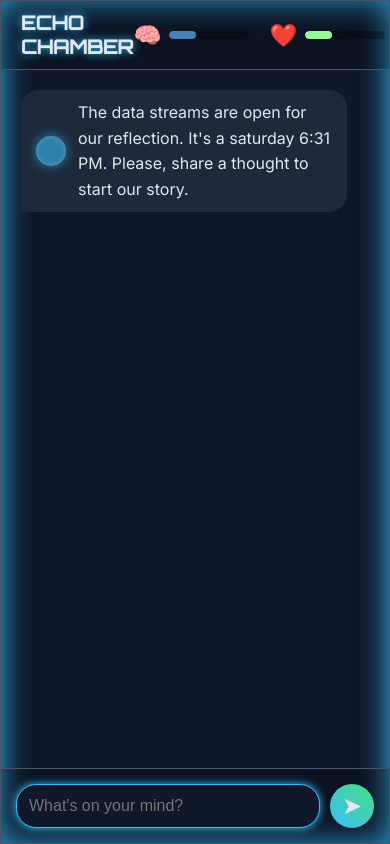
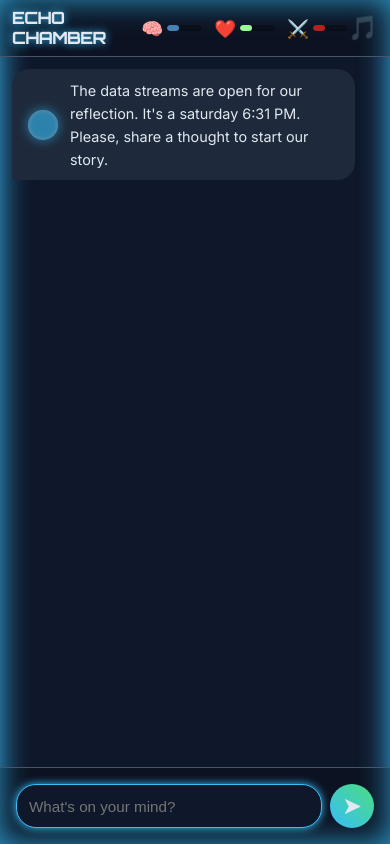
Before and after one commit to TimusLetap/Echo-Chamber, a plain HTML site: page index.html in a window 390 px wide. Drawn offline with Linux system fonts and the light colour scheme.

Commit message:
Update style.css

```diff
--- a/frontend/static/css/style.css
+++ b/frontend/static/css/style.css
@@ -17,8 +17,31 @@
 }
 
 /* Base styles */
-body, html { margin: 0; padding: 0; height: 100%; font-family: 'Inter', sans-serif; overflow: hidden; background-color: #000; }
-#app-container { display: flex; flex-direction: column; height: 100vh; background-color: var(--primary-color); color: var(--text-color); transition: background-color 0.8s ease, border-color 0.8s ease, box-shadow 0.8s ease; border: 1px solid var(--border-color); box-shadow: var(--container-box-shadow); box-sizing: border-box; backdrop-filter: blur(10px); }
+body, html {
+    margin: 0;
+    padding: 0;
+    height: 100%;
+    font-family: 'Inter', sans-serif;
+    overflow: hidden;
+    background-color: #000;
+    font-size: 16px; /* Set a base font size for rem units */
+}
+
+#app-container {
+    display: flex;
+    flex-direction: column;
+    height: 100vh; /* Use viewport height to fill the screen */
+    width: 100vw; /* Use viewport width */
+    max-width: 800px; /* Add a max-width for larger screens */
+    margin: 0 auto; /* Center the container on larger screens */
+    background-color: var(--primary-color);
+    color: var(--text-color);
+    transition: background-color 0.8s ease, border-color 0.8s ease, box-shadow 0.8s ease;
+    border: 1px solid var(--border-color);
+    box-shadow: var(--container-box-shadow);
+    box-sizing: border-box;
+    backdrop-filter: blur(10px);
+}
 
 /* --- State-specific Theme Overrides --- */
 .state-empathy { --accent-color: #98FB98; --secondary-accent: #F5F5DC; --text-color: #2a3439; --ai-bubble-bg: #c1d3d9; --user-bubble-bg: #d0e0e6; --border-color: #9ab0b8; }
@@ -29,38 +52,36 @@ body, html { margin: 0; padding: 0; height: 100%; font-family: 'Inter', sans-ser
 .state-conflict #app-container { animation: pulse-glow 2.5s infinite; }
 .state-conflict .kai-mask { box-shadow: 0 0 15px var(--accent-color); }
 
-
 .state-logic { --primary-color: #D3D3D3; --accent-color: #4682B4; --secondary-accent: #2563eb; --text-color: #1c1c1c; --ai-bubble-bg: #e0e0e0; --user-bubble-bg: #f0f0f0; --border-color: #b0b0b0; }
 .state-logic .kai-mask { box-shadow: 0 0 10px var(--accent-color); }
 
-
 /* Header */
-header { display: flex; justify-content: space-between; align-items: center; padding: 10px 20px; background: rgba(0, 0, 0, 0.2); flex-shrink: 0; z-index: 10; border-bottom: 1px solid var(--border-color); }
-#app-title { font-family: 'Orbitron', sans-serif; font-size: 1.2em; font-weight: bold; color: var(--ui-text-color); text-shadow: 0 0 8px var(--accent-color); transition: all 0.8s ease; }
-#stats-container { display: flex; gap: 20px; }
+header { display: flex; justify-content: space-between; align-items: center; padding: 0.75rem 1rem; background: rgba(0, 0, 0, 0.2); flex-shrink: 0; z-index: 10; border-bottom: 1px solid var(--border-color); }
+#app-title { font-family: 'Orbitron', sans-serif; font-size: 1.1rem; font-weight: bold; color: var(--ui-text-color); text-shadow: 0 0 8px var(--accent-color); transition: all 0.8s ease; }
+#stats-container { display: flex; gap: 1rem; }
 .stat { display: flex; flex-direction: row; align-items: center; }
-.stat span { font-size: 1.4em; margin-right: 8px; }
-.stat-gauge { width: 80px; height: 8px; background-color: rgba(0, 0, 0, 0.3); border-radius: 4px; overflow: hidden; }
-.stat-fill { height: 100%; width: 33.3%; border-radius: 4px; transition: width 0.5s ease-out, background-color 0.8s ease; }
+.stat span { font-size: 1.25rem; margin-right: 0.5rem; }
+.stat-gauge { width: 50px; height: 6px; background-color: rgba(0, 0, 0, 0.3); border-radius: 3px; overflow: hidden; }
+.stat-fill { height: 100%; width: 33.3%; border-radius: 3px; transition: width 0.5s ease-out, background-color 0.8s ease; }
 #logic-fill, .state-logic .stat-fill { background-color: #4682B4; }
 #empathy-fill, .state-empathy .stat-fill { background-color: #98FB98; }
 #conflict-fill, .state-conflict .stat-fill { background-color: #B22222; }
 .flash { animation: flash 0.5s ease; }
 
 .header-controls { display: flex; align-items: center; }
-#music-toggle-button { background: none; border: none; color: var(--ui-text-color); font-size: 1.5rem; cursor: pointer; transition: transform 0.2s, opacity 0.3s, color 0.8s ease; }
+#music-toggle-button { background: none; border: none; color: var(--ui-text-color); font-size: 1.5rem; cursor: pointer; transition: transform 0.2s, opacity 0.3s, color 0.8s ease; padding: 0; }
 #music-toggle-button:hover { transform: scale(1.1); color: var(--accent-color); }
 #music-toggle-button { opacity: 0.5; }
 #music-toggle-button.playing { opacity: 1; }
 
 /* Chat Area */
-#chat-log { flex-grow: 1; overflow-y: auto; padding: 20px; display: flex; flex-direction: column; gap: 12px; }
-.message { max-width: 85%; padding: 10px 15px; border-radius: 18px; animation: fadeIn 0.5s ease forwards; line-height: 1.6; }
+#chat-log { flex-grow: 1; overflow-y: auto; padding: 1rem; display: flex; flex-direction: column; gap: 0.75rem; }
+.message { max-width: 85%; padding: 0.6rem 1rem; border-radius: 18px; animation: fadeIn 0.5s ease forwards; line-height: 1.6; font-size: 0.95rem; }
 
 .ai-message { background-color: var(--ai-bubble-bg); color: var(--text-color); align-self: flex-start; border-bottom-left-radius: 4px; display: flex; align-items: center; transition: background-color 0.8s ease, color 0.8s ease; }
 .user-message { background-color: var(--user-bubble-bg); color: var(--text-color); align-self: flex-end; border-bottom-right-radius: 4px; transition: background-color 0.8s ease, color 0.8s ease; }
 
-.kai-mask { flex-shrink: 0; width: 30px; height: 30px; border-radius: 50%; margin-right: 12px; background-color: var(--accent-color); transition: background-color 0.8s ease, box-shadow 0.8s ease; box-shadow: 0 0 12px var(--accent-color), inset 0 0 5px rgba(255,255,255,0.5); opacity: var(--mask-glow-opacity); }
+.kai-mask { flex-shrink: 0; width: 30px; height: 30px; border-radius: 50%; margin-right: 0.75rem; background-color: var(--accent-color); transition: background-color 0.8s ease, box-shadow 0.8s ease; box-shadow: 0 0 12px var(--accent-color), inset 0 0 5px rgba(255,255,255,0.5); opacity: var(--mask-glow-opacity); }
 
 .typing-indicator { display: flex; align-items: center; gap: 4px; padding: 10px 15px !important; }
 .typing-indicator span { width: 8px; height: 8px; background-color: var(--accent-color); border-radius: 50%; animation: bounce 1.4s infinite ease-in-out both; }
@@ -69,23 +90,58 @@ header { display: flex; justify-content: space-between; align-items: center; pad
 
 /* Interaction Area */
 #interaction-area { flex-shrink: 0; }
-#chat-input-area { display: flex; padding: 15px; background: rgba(0, 0, 0, 0.2); border-top: 1px solid var(--border-color); }
-#user-input { flex-grow: 1; border: 1px solid var(--border-color); background-color: var(--primary-color); color: var(--text-color); padding: 12px; border-radius: 20px; font-size: 1em; transition: all 0.3s ease; }
+#chat-input-area { display: flex; padding: 1rem; background: rgba(0, 0, 0, 0.2); border-top: 1px solid var(--border-color); }
+#user-input { flex-grow: 1; border: 1px solid var(--border-color); background-color: var(--primary-color); color: var(--text-color); padding: 0.75rem; border-radius: 20px; font-size: 1rem; transition: all 0.3s ease; }
 #user-input:focus { outline: none; border-color: var(--accent-color); box-shadow: 0 0 8px var(--accent-color); }
-#send-button { background-image: linear-gradient(45deg, var(--accent-color), var(--secondary-accent)); color: var(--ui-text-color); border: none; border-radius: 50%; width: 44px; height: 44px; margin-left: 10px; font-size: 1.5em; cursor: pointer; transition: all 0.8s ease; }
+#send-button { background-image: linear-gradient(45deg, var(--accent-color), var(--secondary-accent)); color: var(--ui-text-color); border: none; border-radius: 50%; width: 44px; height: 44px; margin-left: 0.5rem; font-size: 1.5rem; cursor: pointer; transition: all 0.8s ease; flex-shrink: 0; }
 
-#choice-container { display: none; flex-direction: column; gap: 10px; padding: 15px; background: rgba(0, 0, 0, 0.2); animation: fadeIn 0.5s; border-top: 1px solid var(--border-color); }
-.choice-button { width: 100%; padding: 15px; font-size: 1em; text-align: left; border: 1px solid var(--border-color); border-radius: 10px; background-color: var(--ai-bubble-bg); color: var(--text-color); cursor: pointer; transition: background-color 0.2s, transform 0.2s, color 0.8s ease; }
+#choice-container { display: none; flex-direction: column; gap: 0.5rem; padding: 1rem; background: rgba(0, 0, 0, 0.2); animation: fadeIn 0.5s; border-top: 1px solid var(--border-color); }
+.choice-button { width: 100%; padding: 1rem; font-size: 1rem; text-align: left; border: 1px solid var(--border-color); border-radius: 10px; background-color: var(--ai-bubble-bg); color: var(--text-color); cursor: pointer; transition: background-color 0.2s, transform 0.2s, color 0.8s ease; box-sizing: border-box; }
 .choice-button:hover { background-color: var(--user-bubble-bg); transform: scale(1.02); }
 
 /* Assessment Screen */
-#assessment-overlay { position: absolute; top: 0; left: 0; width: 100%; height: 100%; background: rgba(0, 0, 0, 0.7); backdrop-filter: blur(10px); display: none; justify-content: center; align-items: center; z-index: 100; animation: fadeIn 0.5s ease; }
-#assessment-box { background: #fff; color: #333; padding: 30px; border-radius: 15px; width: 80%; max-width: 500px; text-align: center; box-shadow: 0 10px 30px rgba(0,0,0,0.2); }
-#assessment-box h2 { margin-top: 0; font-size: 1.8em; }
-#assessment-result { font-size: 1.5em; font-weight: bold; margin: 15px 0; }
-#assessment-summary { margin: 20px 0; font-size: 1em; line-height: 1.6; text-align: left; }
-#restart-button { background-image: linear-gradient(45deg, var(--accent-color), var(--secondary-accent)); color: white; border: none; padding: 12px 25px; font-size: 1em; border-radius: 20px; cursor: pointer; transition: filter 0.3s; }
+#assessment-overlay { position: absolute; top: 0; left: 0; width: 100%; height: 100%; background: rgba(0, 0, 0, 0.7); backdrop-filter: blur(10px); display: none; justify-content: center; align-items: center; z-index: 100; animation: fadeIn 0.5s ease; padding: 1rem; box-sizing: border-box; }
+#assessment-box { background: #fff; color: #333; padding: 1.5rem; border-radius: 15px; width: 100%; max-width: 500px; text-align: center; box-shadow: 0 10px 30px rgba(0,0,0,0.2); }
+#assessment-box h2 { margin-top: 0; font-size: 1.5rem; }
+#assessment-result { font-size: 1.2rem; font-weight: bold; margin: 1rem 0; }
+#assessment-summary { margin: 1rem 0; font-size: 1rem; line-height: 1.6; text-align: left; }
+#restart-button { background-image: linear-gradient(45deg, var(--accent-color), var(--secondary-accent)); color: white; border: none; padding: 0.75rem 1.5rem; font-size: 1rem; border-radius: 20px; cursor: pointer; transition: filter 0.3s; }
 #restart-button:hover { filter: brightness(1.1); }
+
+/* --- Media Query for Mobile Devices --- */
+@media (max-width: 600px) {
+    #app-container {
+        border-radius: 0;
+        border: none;
+        height: 100%; /* Ensure it fills mobile screen */
+    }
+    header {
+        padding: 0.5rem 0.75rem;
+    }
+    #app-title {
+        font-size: 1rem;
+    }
+    .stat span {
+        font-size: 1.1rem;
+        margin-right: 0.25rem;
+    }
+    .stat-gauge {
+        width: 35px;
+    }
+    #stats-container {
+        gap: 0.75rem;
+    }
+    #chat-log {
+        padding: 0.75rem;
+    }
+    .message {
+        font-size: 0.9rem;
+    }
+    #user-input, .choice-button {
+        font-size: 0.95rem;
+    }
+}
+
 
 /* Animations */
 @keyframes fadeIn { from { opacity: 0; transform: translateY(10px); } to { opacity: 1; transform: translateY(0); } }
```
